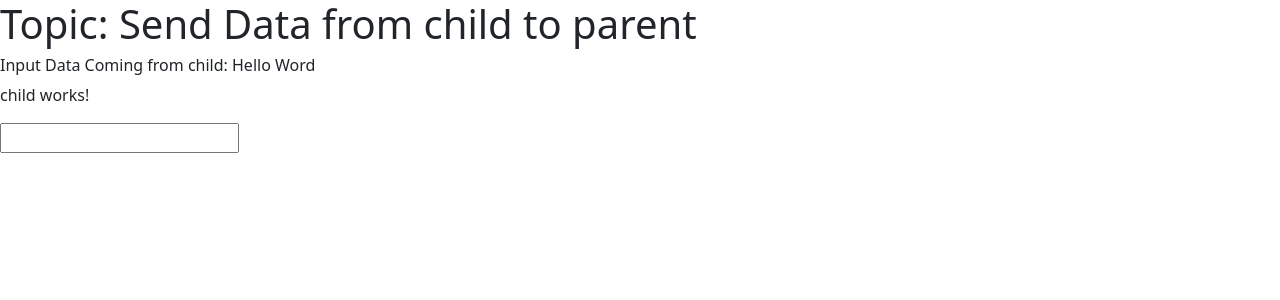
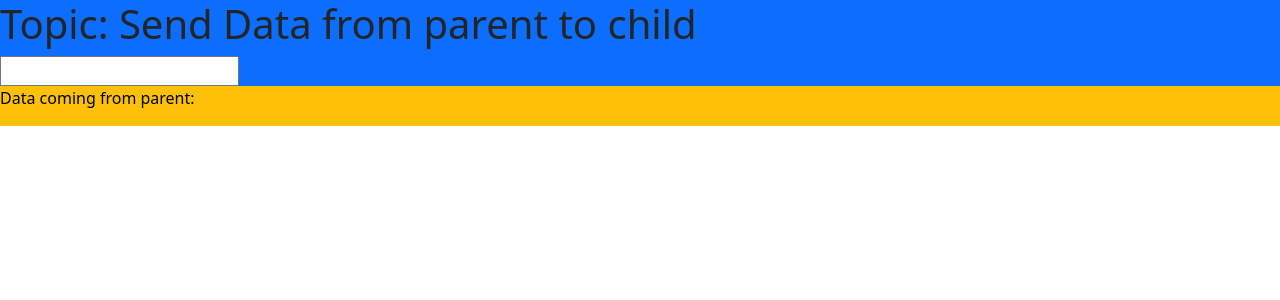
Before and after one commit to shehroz665/AngularAdvance, an Angular app: page / in a window 1280 px wide. Shown: the top 300 px of the page. Built offline with nearby package versions, Linux system fonts and the light colour scheme.

Commit message:
Topic: Send Data from  parent to child

```diff
--- a/src/app/app.component.html
+++ b/src/app/app.component.html
@@ -11,8 +11,18 @@
     </div>
 </div> -->
 
-<div>
+<!-- <div>
     <h1>Topic: Send Data from child to parent</h1>
     <h6>Input Data Coming from child: {{topic}}</h6>
     <app-child (updateTopicEvent)="updateTopic($event)"></app-child>
+</div> -->
+
+<div class="d-flex flex-column">
+    <div class="bg-primary">
+        <h1>Topic: Send Data from  parent to child</h1>
+        <input type="text" [(ngModel)]="data" (ngModelChange)="onChangeParentData()"/>
+    </div>
+    <div class="bg-warning text-black">
+        <app-childnew [parentData]="data" ></app-childnew>
+    </div>
 </div>
--- a/src/app/app.component.ts
+++ b/src/app/app.component.ts
@@ -8,6 +8,7 @@ import { Component } from '@angular/core';
   styleUrls: ['./app.component.css']
 })
 export class AppComponent {
+  data:string='';
   topic: string = 'Hello Word';
   title = 'advance';
   num: number = 50;
@@ -48,5 +49,9 @@ export class AppComponent {
     // return index;
     return item.id;
   }
+  onChangeParentData(){
+    console.log(this.data);
+
+  }
 
 }
--- a/src/app/app.module.ts
+++ b/src/app/app.module.ts
@@ -14,6 +14,7 @@ import { EditComponent } from './edit/edit.component';
 import { ProfileModule } from './profile/profile.module';
 import { ChildComponent } from './child/child.component';
 import { FormsModule } from '@angular/forms';
+import { ChildnewComponent } from './childnew/childnew.component';
 
 @NgModule({
   declarations: [
@@ -22,7 +23,8 @@ import { FormsModule } from '@angular/forms';
     AccessDeniedComponent,
     NopageFoundComponent,
     EditComponent,
-    ChildComponent
+    ChildComponent,
+    ChildnewComponent
   ],
   imports: [
     BrowserModule,
--- /dev/null
+++ b/src/app/childnew/childnew.component.html
@@ -0,0 +1 @@
+<p>Data coming from parent: {{parentData}}</p>
```
Also changed, not shown: src/app/childnew/childnew.component.ts (added, +11 -0 lines), src/app/childnew/childnew.component.css (added), 1 other file (tests, documents, lock files or other folders).
